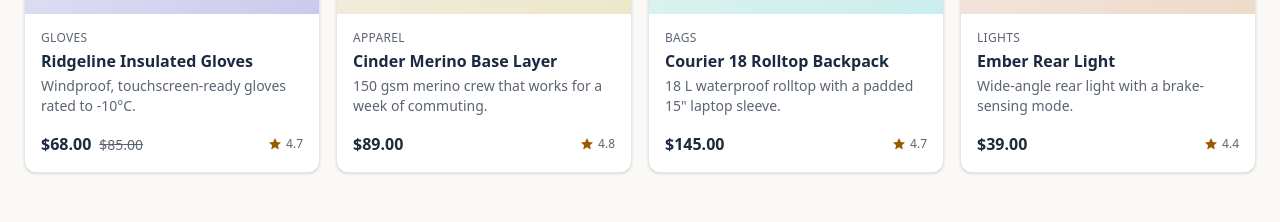
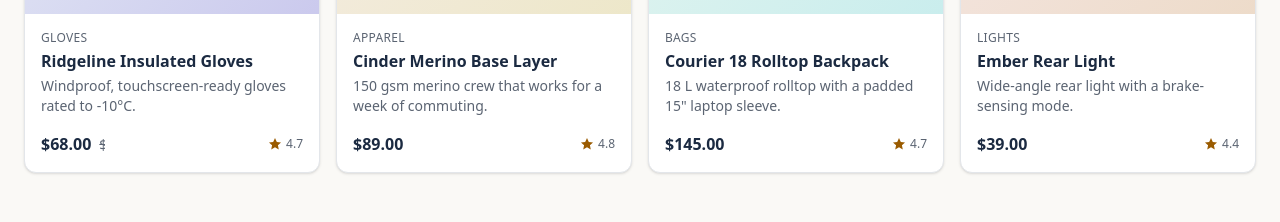
Before and after one commit to sharonbasovich/regression-gauntlet, a Next.js app: page / in a window 1280 px wide. Shown: the part 1320-1542 px from the top of the page. Built offline with nearby package versions, Linux system fonts and the light colour scheme; no server answers.

Commit message:
Fixed-width price column on product cards
Give the price a fixed width so the star rating lines up across cards in a row.

```diff
--- a/components/ProductCard.tsx
+++ b/components/ProductCard.tsx
@@ -34,7 +34,7 @@ export function ProductCard({ product }: { product: Product }) {
         </h3>
         <p className="line-clamp-2 text-sm text-muted">{product.short}</p>
         <div className="mt-auto flex items-center justify-between pt-3">
-          <Price cents={product.price} compareAt={product.compareAt} testId="card-price" />
+          <Price cents={product.price} compareAt={product.compareAt} className="w-16 overflow-hidden whitespace-nowrap" testId="card-price" />
           <span className="flex items-center gap-1 text-xs text-muted" aria-label={`Rated ${product.rating} out of 5`}>
             <svg aria-hidden="true" width="14" height="14" viewBox="0 0 20 20" fill="currentColor" className="text-amber-700">
               <path d="M10 1.5l2.6 5.5 6 .7-4.4 4.1 1.2 5.9L10 14.8 4.6 17.7l1.2-5.9L1.4 7.7l6-.7z" />
```
